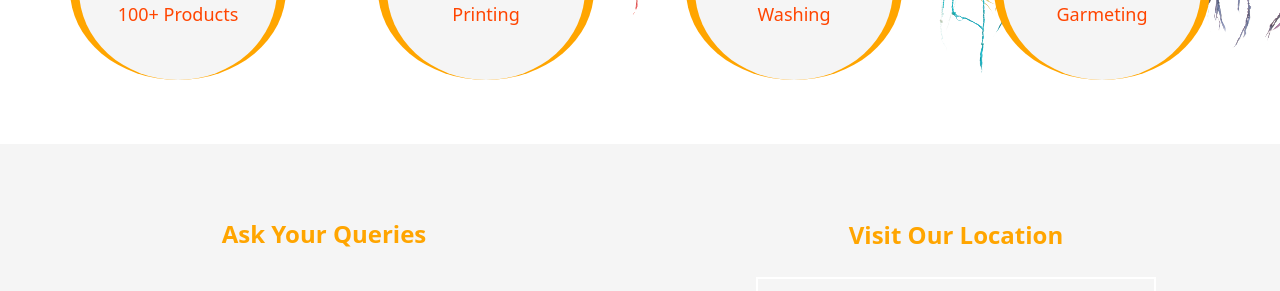
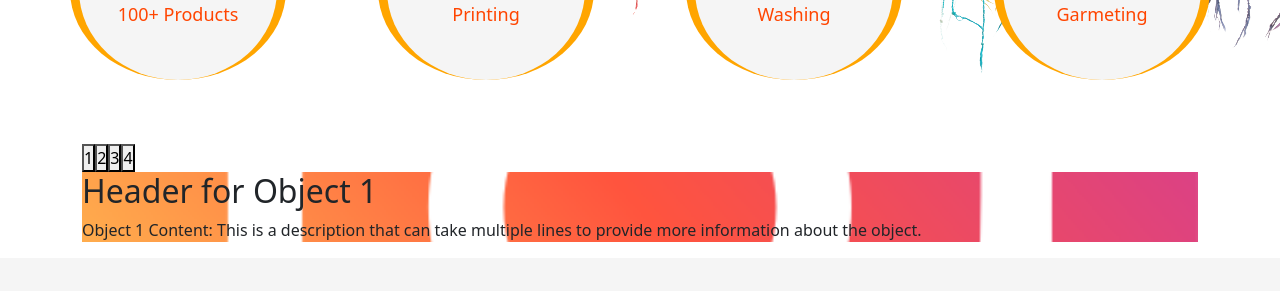
Before and after one commit to satheesh1022005/samanth_textile, a React (Vite) app: page / in a window 1280 px wide. Shown: the part 1122-1413 px from the top of the page. Built offline with nearby package versions, Linux system fonts and the light colour scheme; grey boxes are pictures that could not be loaded.

Commit message:
about carosuel UI

```diff
--- a/src/App.jsx
+++ b/src/App.jsx
@@ -1,17 +1,19 @@
-import Nav from './pages/Navbar';
-import 'bootstrap/dist/css/bootstrap.min.css'
-import Carousel from './pages/Carousel';
-import Footer from './pages/Footer';
-import About from './pages/About';
+import Nav from "./pages/Navbar";
+import "bootstrap/dist/css/bootstrap.min.css";
+import Carousel from "./pages/Carousel";
+import Footer from "./pages/Footer";
+import About from "./pages/About";
+import Do from "./pages/Do";
 function App() {
   return (
     <>
-      <Nav/>
-      <Carousel/>
-      <About/>
-      <Footer/>
+      <Nav />
+      <Carousel />
+      <About />
+      <Do />
+      <Footer />
     </>
-  )
+  );
 }
 
-export default App
+export default App;
--- /dev/null
+++ b/src/pages/Do.jsx
@@ -0,0 +1,69 @@
+import React, { useState } from "react";
+import instagramImage from "../assets/instagram.png"; // Adjust the path as necessary
+import "./Do.css";
+const Do = () => {
+  const [activeObject, setActiveObject] = useState(0);
+
+  // Array to hold data for each object (background images and text)
+  const objects = [
+    {
+      id: 1,
+      img: instagramImage,
+      text: "Object 1 Content: This is a description that can take multiple lines to provide more information about the object.",
+    },
+    {
+      id: 2,
+      img: instagramImage,
+      text: "Object 2 Content: This is another description that can also take multiple lines.",
+    },
+    {
+      id: 3,
+      img: instagramImage,
+      text: "Object 3 Content: Yet another description that can take up space and provide details.",
+    },
+    {
+      id: 4,
+      img: instagramImage,
+      text: "Object 4 Content: This description can be lengthy and informative as well.",
+    },
+  ];
+
+  return (
+    <div className="container">
+      <div className="sidebar">
+        {objects.map((obj, index) => (
+          <button
+            key={obj.id}
+            className={`icon ${activeObject === index ? "active" : ""}`}
+            onClick={() => setActiveObject(index)}
+          >
+            {obj.id}
+          </button>
+        ))}
+      </div>
+      <div className="content">
+        <div
+          key={objects[activeObject].id}
+          className="object"
+          style={{
+            backgroundImage: `url(${objects[activeObject].img})`,
+            backgroundSize: "cover",
+            backgroundPosition: "center",
+            backgroundRepeat: "no-repeat",
+            width: "100%",
+            height: "100%",
+          }}
+        >
+          <div className="text-overlay">
+            <h2 className="header">
+              Header for Object {objects[activeObject].id}
+            </h2>
+            <p>{objects[activeObject].text}</p>
+          </div>
+        </div>
+      </div>
+    </div>
+  );
+};
+
+export default Do;
```
Also changed, not shown: src/pages/Do.css (added).
